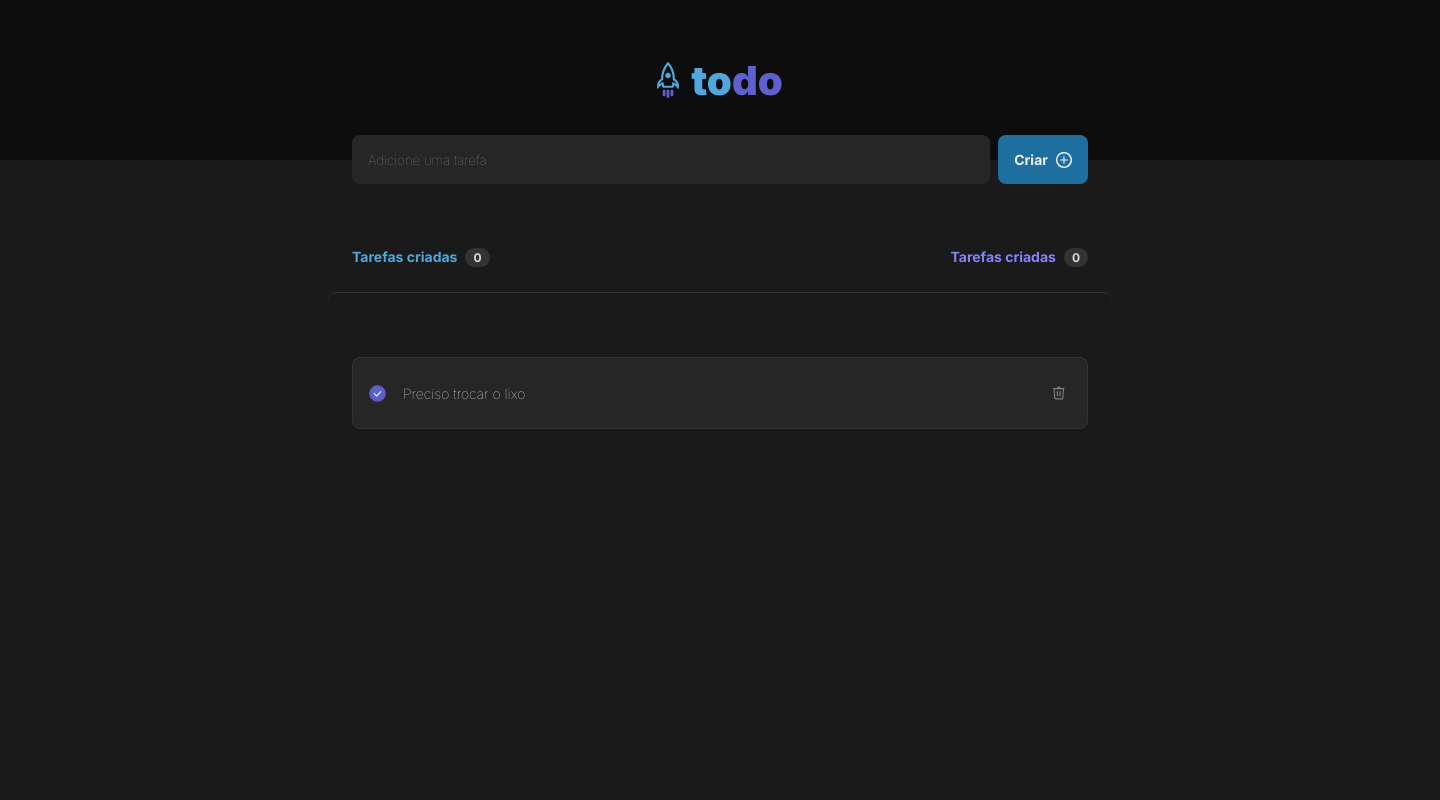
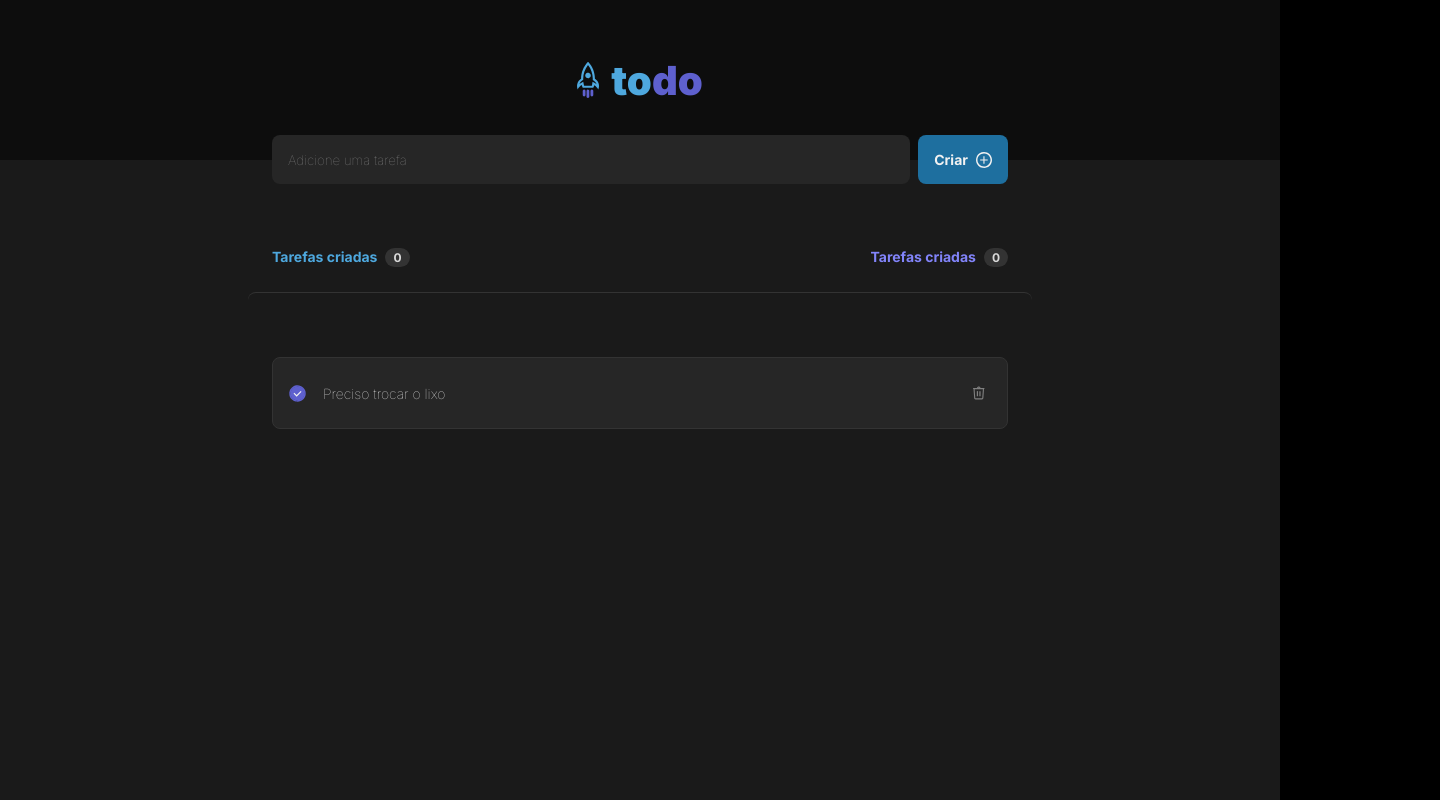
Before and after one commit to RobertodeOliveira/projeto-To-Do-List, a React (Vite) app: page / in a window 1280 px wide. Shown: the whole page, 1440 px wide, since content can reach past the window. Built offline with nearby package versions, Linux system fonts and the light colour scheme.

Commit message:
refactor: refactor code

```diff
--- a/src/Pages/Home/index.tsx
+++ b/src/Pages/Home/index.tsx
@@ -1,43 +1,33 @@
-import { Badge } from '../../components/Badge'
+// import { EmptyTask } from '../../components/EmptyTask'
 import { Form } from '../../components/Form'
+import { Header } from '../../components/Header'
+import { HeaderCount } from '../../components/HeaderCount'
 import { TaskCard } from '../../components/TaskCard'
-import { Text } from '../../components/Text'
+import { useState } from 'react'
 import * as S from './styles'
+import { ContentProps } from '../../types'
 
 const Home = () => {
+
+  const [taskList, setTask] = useState<ContentProps[]>([])
+  console.log(taskList)
+  const handleNewtaks = (newTask) => (
+    setTask([...taskList, newTask])
+  )
+
   return (
-    <S.WrapperContainer>
-      <S.Header>
-        <S.WrapperHeader>
-        <S.Image width='22px' heigth='36px' src="../../../public/rocket.svg" />
-        <p><span>to</span>do</p>
-        </S.WrapperHeader>
-      </S.Header>
-
+    <S.Container>
+      <Header />
       <S.Content>
         <S.WrapperContent>
-          <Form />
-          <S.ContentHeader>
-            <S.WapperContentHeaderTasks>
-              <Text color='#4EA8DE' text='Tarefas criadas' weight={700} fontSize='0.875rem'/>
-              <Badge />
-            </S.WapperContentHeaderTasks>
-            <S.WapperContentHeaderTasks>
-              <Text color='#8284FA' text='Tarefas criadas' weight={700} fontSize='0.875rem'/>
-              <Badge />
-            </S.WapperContentHeaderTasks>
-          </S.ContentHeader>
-
+          <Form onAddTask={handleNewtaks}/>
+          <HeaderCount />
           <S.WrapperToDo>
-            {/* <S.Image width='56px' heigth='56px' src='../../../public/Clipboard.png' />
-            <Text text='Você ainda não tem tarefas cadastradas' color='#808080' weight={700} fontSize='1rem'/>
-            <Text text='Crie tarefas e organize seus itens a fazer' color='#808080' fontSize='1rem'/> */}
             <TaskCard>Preciso trocar o lixo</TaskCard>
           </S.WrapperToDo>
         </S.WrapperContent>
-
       </S.Content>
-    </S.WrapperContainer>
+    </S.Container>
   )
 }
 
--- a/src/Pages/Home/styles.ts
+++ b/src/Pages/Home/styles.ts
@@ -1,56 +1,16 @@
-import styled, { css } from "styled-components";
+import styled from "styled-components";
 
-type ImageProps = {
-  width: string
-  heigth: string
-}
-
-const WrapperContainer = styled('div')`
+const Container = styled('div')`
   margin: 0 auto;
-  width: 1440px;
+  width: 100%;
   height: 100vh;
 
   display: flex;
+  background-color:  #1A1A1A;
   flex-direction: column;
   justify-content: center;
   align-items: center;
 `
-const Header = styled('div')`
-  display: flex;
-  flex-direction: column;
-  height: 200px;
-  width: 100%;
-
-  justify-content: center;
-  align-items: center;
-  background: #0D0D0D;
-
-  gap: 0.75rem;
-
-  P {
-    font-size: 2.5rem;
-    font-weight: 900;
-    color: #5E60CE;
-  }
-
-  span {
-    color: #4EA8DE;
-  }
-`
-
-const WrapperHeader = styled('div')`
-  display: flex;
-  align-items: center;
-  gap: 0.75rem;
-`
-
-const Image = styled('img')<ImageProps>`
-  ${({ width, height }) => css`
-    width: ${width};
-    height: ${height};
-  `}
-`
-
 const Content = styled('div')`
   display: flex;
   flex-direction: column;
@@ -61,27 +21,11 @@ const Content = styled('div')`
   background-color:  #1A1A1A;
 `
 
-
-
-
-
 const WrapperContent = styled('div') `
   width: 736px;
   display: flex;
   flex-direction: column;
   align-items: center;
-`
-
-const ContentHeader = styled('div') `
-  display: flex;
-  justify-content: space-between;
-  width: 100%;
-  margin-top: 4rem;
-`
-
-const WapperContentHeaderTasks = styled('div')`
-  display: flex;
-  gap: 0.5rem;
 `
 
 const WrapperToDo = styled('div')`
@@ -102,13 +46,8 @@ const WrapperToDo = styled('div')`
 `
 
 export {
-  WrapperContainer,
-  Header,
-  Image,
+  Container,
   Content,
   WrapperContent,
-  WapperContentHeaderTasks,
-  WrapperHeader,
-  ContentHeader,
   WrapperToDo
 }
--- /dev/null
+++ b/src/components/EmptyTask/index.tsx
@@ -0,0 +1,14 @@
+import * as S from './styles'
+import { Text } from '../Text'
+
+const EmptyTask = () => {
+  return (
+      <S.WrapperToDo>
+        <S.Image width='56px' heigth='56px' src='../../../public/Clipboard.png' />
+        <Text text='Você ainda não tem tarefas cadastradas' color='#808080' weight={700} fontSize='1rem'/>
+        <Text text='Crie tarefas e organize seus itens a fazer' color='#808080' fontSize='1rem'/>
+      </S.WrapperToDo>
+  )
+}
+
+export { EmptyTask }
--- /dev/null
+++ b/src/components/EmptyTask/styles.ts
@@ -0,0 +1,28 @@
+import styled, { css } from "styled-components"
+import { ImageProps } from "../../types"
+
+const Image = styled('img')<ImageProps>`
+  ${({ width, height }) => css`
+    width: ${width};
+    height: ${height};
+  `}
+`
+
+const WrapperToDo = styled('div')`
+  display: flex;
+  flex-direction: column;
+  align-items: center;
+
+  :first-child{
+    margin-bottom: 1rem;
+  }
+
+  width: 100%;
+  padding: 4rem 1.5rem;
+  border-top: 1px solid #333;
+  margin-top: 1.5625rem;
+  border-radius: 8px;
+
+`
+
+export { Image, WrapperToDo }
--- a/src/components/Form/index.tsx
+++ b/src/components/Form/index.tsx
@@ -1,31 +1,30 @@
 import * as S from './styles'
 import { Input } from './Input'
 import { Button } from '../Button'
+import { FromProps } from '../../types'
 import { ChangeEvent, useState, FormEvent } from 'react'
 
-const Form = () => {
 
+const Form = ({onAddTask}:FromProps) => {
+
+  console.log(onAddTask)
   const [input, setInput] = useState('')
-  const [task, setTask] = useState<string[]>([])
-
-  console.log(input)
-  console.log(task)
 
   const handleInputText = (event: ChangeEvent<HTMLInputElement>) => {
     setInput(event.target.value)
   }
 
   const handleNewTask = (event: FormEvent) => {
+    //Trazer o valor
     event.preventDefault()
-    setTask([...task, input])
-    setInput('')
+    onAddTask(input)
+    setInput("")
   }
 
-
   return (
-    <S.WrapperForm>
-      <Input name='input' value={input} onChange={handleInputText} />
-      <Button text='Criar' onClick={handleNewTask} />
+    <S.WrapperForm onSubmit={handleNewTask}>
+      <Input name='input' value={input} onChange={handleInputText}  />
+      <Button text='Criar' />
     </S.WrapperForm>
   )
 }
--- /dev/null
+++ b/src/components/Header/index.tsx
@@ -0,0 +1,14 @@
+import * as S from './styles'
+
+const Header = () => {
+  return (
+    <S.Container>
+      <S.WrapperHeader>
+        <S.Image width='22px' heigth='36px' src="../../../public/rocket.svg" />
+        <p><span>to</span>do</p>
+      </S.WrapperHeader>
+    </S.Container>
+  )
+}
+
+export { Header }
--- /dev/null
+++ b/src/components/Header/styles.ts
@@ -0,0 +1,40 @@
+import styled, { css } from "styled-components";
+import { ImageProps } from "../../types";
+
+const Container = styled('div')`
+  display: flex;
+  flex-direction: column;
+  height: 200px;
+  width: 100%;
+
+  justify-content: center;
+  align-items: center;
+  background: #0D0D0D;
+
+  gap: 0.75rem;
+
+  P {
+    font-size: 2.5rem;
+    font-weight: 900;
+    color: #5E60CE;
+  }
+
+  span {
+    color: #4EA8DE;
+  }
+`
+
+const Image = styled('img')<ImageProps>`
+  ${({ width, height }) => css`
+    width: ${width};
+    height: ${height};
+  `}
+`
+
+const WrapperHeader = styled('div')`
+  display: flex;
+  align-items: center;
+  gap: 0.75rem;
+`
+
+export { Container, WrapperHeader, Image }
--- /dev/null
+++ b/src/components/HeaderCount/index.tsx
@@ -0,0 +1,20 @@
+import * as S from './styles'
+import { Text } from '../Text'
+import { Badge } from '../Badge'
+
+const HeaderCount = () => {
+  return (
+    <S.Wrapper>
+      <S.Content>
+        <Text color='#4EA8DE' text='Tarefas criadas' weight={700} fontSize='0.875rem'/>
+        <Badge />
+      </S.Content>
+      <S.Content>
+        <Text color='#8284FA' text='Tarefas criadas' weight={700} fontSize='0.875rem'/>
+        <Badge />
+    </S.Content>
+  </S.Wrapper>
+  )
+}
+
+export { HeaderCount }
--- /dev/null
+++ b/src/components/HeaderCount/styles.ts
@@ -0,0 +1,15 @@
+import styled from "styled-components"
+
+
+const Wrapper = styled('div') `
+  display: flex;
+  justify-content: space-between;
+  width: 100%;
+  margin-top: 4rem;
+`
+const Content = styled('div')`
+  display: flex;
+  gap: 0.5rem;
+`
+
+export { Wrapper, Content }
--- a/src/components/TaskCard/index.tsx
+++ b/src/components/TaskCard/index.tsx
@@ -1,9 +1,6 @@
 import { CheckBox } from '../CheckBox'
+import { TaskCardProps } from '../../types'
 import * as S from './styles'
-
-type TaskCardProps = {
-  children: string
-}
 
 const TaskCard = ({ children }: TaskCardProps) => {
   return (
--- /dev/null
+++ b/src/types/index.ts
@@ -0,0 +1,25 @@
+type ImageProps = {
+  width: string
+  heigth: string
+}
+
+type TaskCardProps = {
+  children: string
+}
+
+type FromProps = {
+  onAddTask: () => void
+}
+
+type TaskListProps = {
+  id: number
+  task: string
+  state: boolean
+}
+
+type ContentProps = {
+  content: TaskListProps[]
+}
+
+
+export type { ImageProps, TaskCardProps, FromProps, ContentProps }
```
